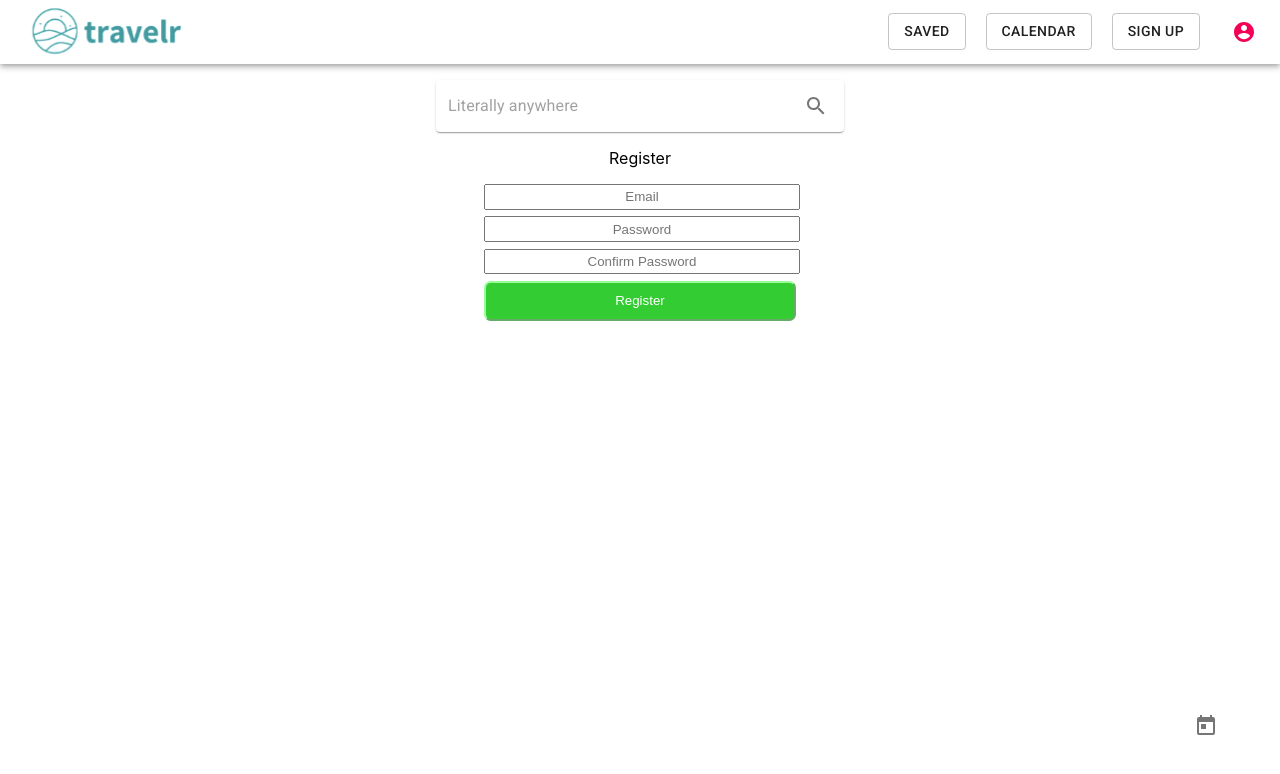
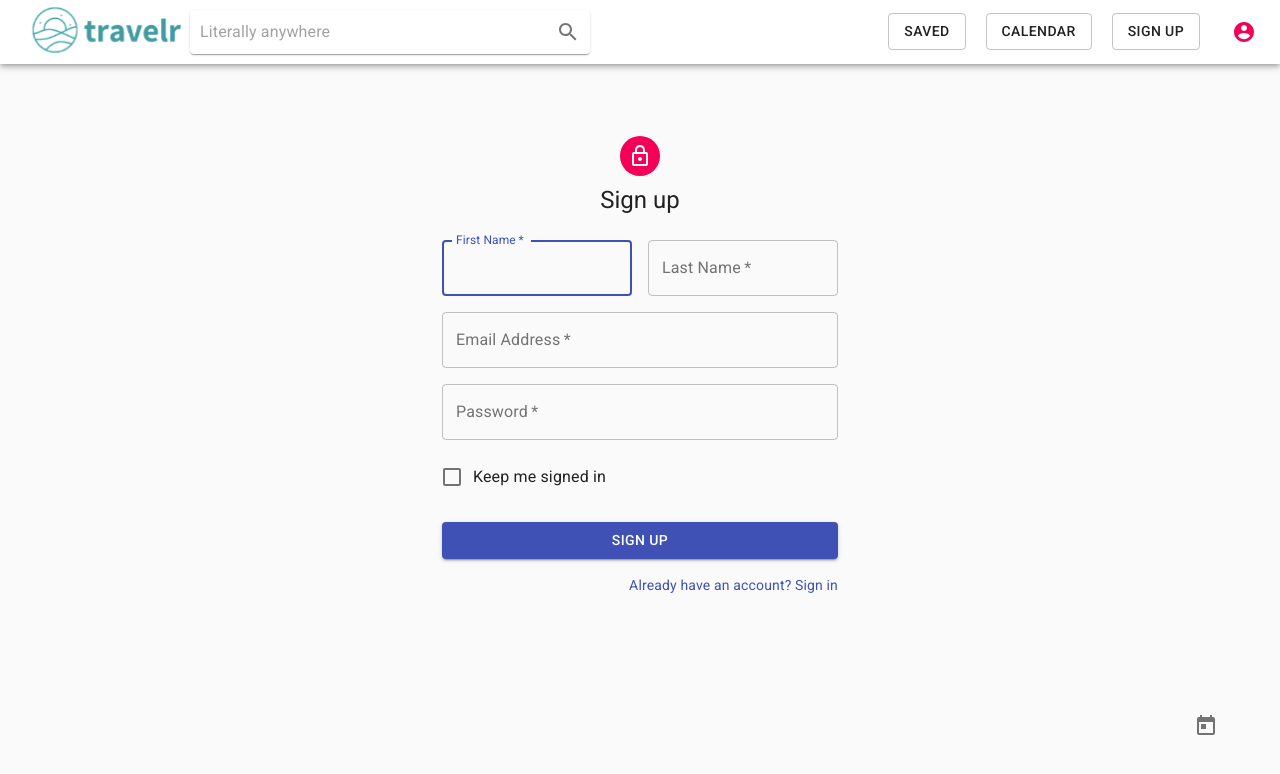
Before and after one commit to janet-chen/CPSC436I-project, a React (Create React App) app: page /register in a window 1280 px wide. Shown: the top 774 px of the page. Built offline with nearby package versions, Linux system fonts and the light colour scheme; what unsplash-js would draw is missing.

Commit message:
Login ui (#30)
* get and post api set up

* new ui

* moved search bar

* just templates

* fixed delete endpoint

```diff
--- a/src/components/App.js
+++ b/src/components/App.js
@@ -17,7 +17,7 @@
   return (
     <Router>
       <NavBar />
-      <Route path="/" component={Searchbar} />
+      {/* <Route path="/" component={Searchbar} /> */}
       <Switch>
         <Route path="/" component={LandingPage} exact/>
         <Route path="/login" component={Login} />
--- a/src/components/NavBar.jsx
+++ b/src/components/NavBar.jsx
@@ -4,11 +4,13 @@
 import Toolbar from '@material-ui/core/Toolbar';
 import IconButton from '@material-ui/core/IconButton';
 import MenuItem from '@material-ui/core/MenuItem';
+import Typography from '@material-ui/core/Typography';
 import Menu from '@material-ui/core/Menu';
 import AccountCircle from '@material-ui/icons/AccountCircle';
 import { Link } from 'react-router-dom';
 import Button from '@material-ui/core/Button';
 import travelr from '../travelr.svg';
+import Searchbar from './Searchbar';
 
 const useStyles = makeStyles((theme) => ({
   grow: {
@@ -26,6 +28,9 @@
   navButton: {
     "margin-right": 20,
     "margin-top": "5px"
+  },
+  searchbar: {
+    "margin-left": 50
   },
   logo: {
     display: 'none',
@@ -60,12 +65,14 @@
       open={isMenuOpen}
       onClose={handleMenuClose}
     >
+      <Typography className={classes.root}>
       <Link to="/login">
-        <MenuItem onClick={handleMenuClose}>Login</MenuItem>
+        <MenuItem onClick={handleMenuClose} color="inherit">Login</MenuItem>
       </Link>
-      <Link to="/register">
+      <Link to="/register" color="inherit">
         <MenuItem onClick={handleMenuClose}>Register</MenuItem>
       </Link>
+      </Typography>
     </Menu>
   );
 
@@ -76,6 +83,7 @@
           <Link to="/" className={classes.logo}>
             <img src={travelr} />
           </Link>
+          <Searchbar />
           <div className={classes.grow} />
           <div className={classes.sectionDesktop}>
             <Link to="/saved" className={classes.navButton}>
--- a/src/components/Searchbar.js
+++ b/src/components/Searchbar.js
@@ -11,7 +11,7 @@
 
 const styles = theme => ({
   root: {
-    padding: '2px 4px',
+    padding: '2px 2px',
     display: 'flex',
     alignItems: 'center',
     width: 400,
@@ -21,7 +21,7 @@
     flex: 1,
   },
   iconButton: {
-    padding: 12,
+    padding: 8,
   },
 });
 
--- a/src/components/UserForms/Login.js
+++ b/src/components/UserForms/Login.js
@@ -1,56 +1,101 @@
-import React, { Component } from 'react'
-import './UserForms.css'
+import React from 'react';
+import Avatar from '@material-ui/core/Avatar';
+import Button from '@material-ui/core/Button';
+import CssBaseline from '@material-ui/core/CssBaseline';
+import TextField from '@material-ui/core/TextField';
+import FormControlLabel from '@material-ui/core/FormControlLabel';
+import Checkbox from '@material-ui/core/Checkbox';
+import Link from '@material-ui/core/Link';
+import Grid from '@material-ui/core/Grid';
+import Box from '@material-ui/core/Box';
+import LockOutlinedIcon from '@material-ui/icons/LockOutlined';
+import Typography from '@material-ui/core/Typography';
+import { makeStyles } from '@material-ui/core/styles';
+import Container from '@material-ui/core/Container';
 
-export default class Login extends Component {
-    constructor(props) {
-        super(props);
+const useStyles = makeStyles((theme) => ({
+  paper: {
+    marginTop: theme.spacing(8),
+    display: 'flex',
+    flexDirection: 'column',
+    alignItems: 'center',
+  },
+  avatar: {
+    margin: theme.spacing(1),
+    backgroundColor: theme.palette.secondary.main,
+  },
+  form: {
+    width: '100%', // Fix IE 11 issue.
+    marginTop: theme.spacing(1),
+  },
+  submit: {
+    margin: theme.spacing(3, 0, 2),
+  },
+}));
 
-        this.state = {
-            email: "",
-            password: "",
-            login_errors: ""
-        };
+export default function Login() {
+  const classes = useStyles();
 
-        this.handleSubmit = this.handleSubmit.bind(this);
-        this.handleChange = this.handleChange.bind(this);
-    }
-
-    handleSubmit(event) {
-        console.log("User Login");
-        event.preventDefault();
-    }
-
-    handleChange(event) {
-        this.setState({
-            [event.target.name]: event.target.value
-        })
-    }
-
-    render() {
   return (
-            <div className="login userform">
-                Login
-                <form onSubmit={this.handleSubmit}>
-                    <input
-                        type="email"
+    <Container component="main" maxWidth="xs">
+      <CssBaseline />
+      <div className={classes.paper}>
+        <Avatar className={classes.avatar}>
+          <LockOutlinedIcon />
+        </Avatar>
+        <Typography component="h1" variant="h5">
+          Sign in
+        </Typography>
+        <form className={classes.form} noValidate>
+          <TextField
+            variant="outlined"
+            margin="normal"
+            required
+            fullWidth
+            id="email"
+            label="Email Address"
             name="email"
-                        placeholder="Email"
-                        value={this.state.email}
-                        onChange={this.handleChange}
+            autoComplete="email"
+            autoFocus
+          />
+          <TextField
+            variant="outlined"
+            margin="normal"
             required
+            fullWidth
+            name="password"
+            label="Password"
+            type="password"
+            id="password"
+            autoComplete="current-password"
           />
-                    <input
-                        type="password"
-                        name="password"
-                        placeholder="Password"
-                        value={this.state.password}
-                        onChange={this.handleChange}
-                        required
+          <FormControlLabel
+            control={<Checkbox value="remember" color="primary" />}
+            label="Remember me"
           />
-
-                    <button type="submit">Login</button>
+          <Button
+            type="submit"
+            fullWidth
+            variant="contained"
+            color="primary"
+            className={classes.submit}
+          >
+            Sign In
+          </Button>
+          <Grid container>
+            <Grid item xs>
+              <Link href="#" variant="body2">
+                Forgot password?
+              </Link>
+            </Grid>
+            <Grid item>
+              <Link href="/register" variant="body2">
+                {"Don't have an account? Sign Up"}
+              </Link>
+            </Grid>
+          </Grid>
         </form>
       </div>
-        )
+    </Container>
+  );
 }
-}
--- a/src/components/UserForms/Registration.js
+++ b/src/components/UserForms/Registration.js
@@ -1,65 +1,123 @@
-import React, { Component } from 'react'
-import './UserForms.css'
+import React from 'react';
+import Avatar from '@material-ui/core/Avatar';
+import Button from '@material-ui/core/Button';
+import CssBaseline from '@material-ui/core/CssBaseline';
+import TextField from '@material-ui/core/TextField';
+import FormControlLabel from '@material-ui/core/FormControlLabel';
+import Checkbox from '@material-ui/core/Checkbox';
+import Link from '@material-ui/core/Link';
+import Grid from '@material-ui/core/Grid';
+import LockOutlinedIcon from '@material-ui/icons/LockOutlined';
+import Typography from '@material-ui/core/Typography';
+import { makeStyles } from '@material-ui/core/styles';
+import Container from '@material-ui/core/Container';
 
-export default class Registration extends Component {
-    constructor(props) {
-        super(props);
+const useStyles = makeStyles((theme) => ({
+  paper: {
+    marginTop: theme.spacing(8),
+    display: 'flex',
+    flexDirection: 'column',
+    alignItems: 'center',
+  },
+  avatar: {
+    margin: theme.spacing(1),
+    backgroundColor: theme.palette.secondary.main,
+  },
+  form: {
+    width: '100%', // Fix IE 11 issue.
+    marginTop: theme.spacing(3),
+  },
+  submit: {
+    margin: theme.spacing(3, 0, 2),
+  },
+}));
 
-        this.state = {
-            email: "",
-            password: "",
-            password_confirmation: "",
-            registration_errors: ""
-        };
+export default function SignUp() {
+  const classes = useStyles();
 
-        this.handleSubmit = this.handleSubmit.bind(this);
-        this.handleChange = this.handleChange.bind(this);
-    }
-
-    handleSubmit(event) {
-        console.log("User Registered");
-        event.preventDefault();
-    }
-
-    handleChange(event) {
-        this.setState({
-            [event.target.name]: event.target.value
-        })
-    }
-
-    render() {
   return (
-            <div className="registration userform">
-                Register
-                <form onSubmit={this.handleSubmit}>
-                    <input
-                        type="email"
+    <Container component="main" maxWidth="xs">
+      <CssBaseline />
+      <div className={classes.paper}>
+        <Avatar className={classes.avatar}>
+          <LockOutlinedIcon />
+        </Avatar>
+        <Typography component="h1" variant="h5">
+          Sign up
+        </Typography>
+        <form className={classes.form} noValidate>
+          <Grid container spacing={2}>
+            <Grid item xs={12} sm={6}>
+              <TextField
+                autoComplete="fname"
+                name="firstName"
+                variant="outlined"
+                required
+                fullWidth
+                id="firstName"
+                label="First Name"
+                autoFocus
+              />
+            </Grid>
+            <Grid item xs={12} sm={6}>
+              <TextField
+                variant="outlined"
+                required
+                fullWidth
+                id="lastName"
+                label="Last Name"
+                name="lastName"
+                autoComplete="lname"
+              />
+            </Grid>
+            <Grid item xs={12}>
+              <TextField
+                variant="outlined"
+                required
+                fullWidth
+                id="email"
+                label="Email Address"
                 name="email"
-                        placeholder="Email"
-                        value={this.state.email}
-                        onChange={this.handleChange}
+                autoComplete="email"
+              />
+            </Grid>
+            <Grid item xs={12}>
+              <TextField
+                variant="outlined"
                 required
+                fullWidth
+                name="password"
+                label="Password"
+                type="password"
+                id="password"
+                autoComplete="current-password"
               />
-                    <input
-                        type="password"
-                        name="password"
-                        placeholder="Password"
-                        value={this.state.password}
-                        onChange={this.handleChange}
-                        required
+            </Grid>
+            <Grid item xs={12}>
+              <FormControlLabel
+                control={<Checkbox value="allowExtraEmails" color="primary" />}
+                label="Keep me signed in"
               />
-                    <input
-                        type="password_confirmation"
-                        name="password_confirmation"
-                        placeholder="Confirm Password"
-                        value={this.state.password_confirmation}
-                        onChange={this.handleChange}
-                        required
-                    />
-
-                    <button type="submit">Register</button>
+            </Grid>
+          </Grid>
+          <Button
+            type="submit"
+            fullWidth
+            variant="contained"
+            color="primary"
+            className={classes.submit}
+          >
+            Sign Up
+          </Button>
+          <Grid container justify="flex-end">
+            <Grid item>
+              <Link href="#" variant="body2">
+                Already have an account? Sign in
+              </Link>
+            </Grid>
+          </Grid>
         </form>
       </div>
-        )
+    </Container>
+  );
 }
-}
```
Also changed, not shown: src/components/UserForms/Login-old.js (added, +56 -0 lines), src/components/UserForms/Registration-old.js (added, +65 -0 lines), 1 other file (tests, documents, lock files or other folders). Lines whose indentation alone changed are shown as unchanged.
